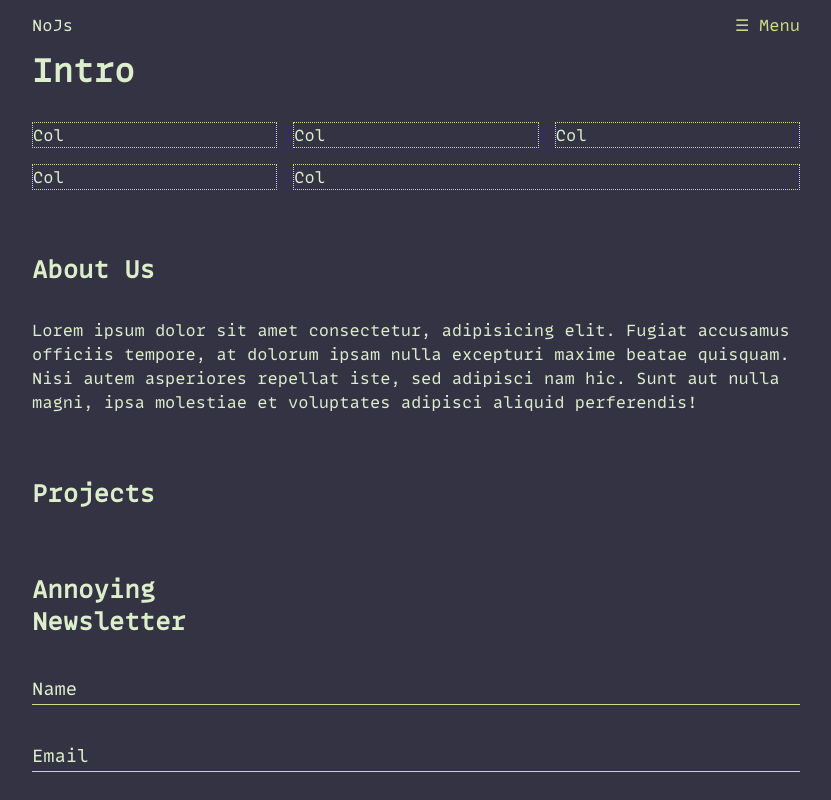
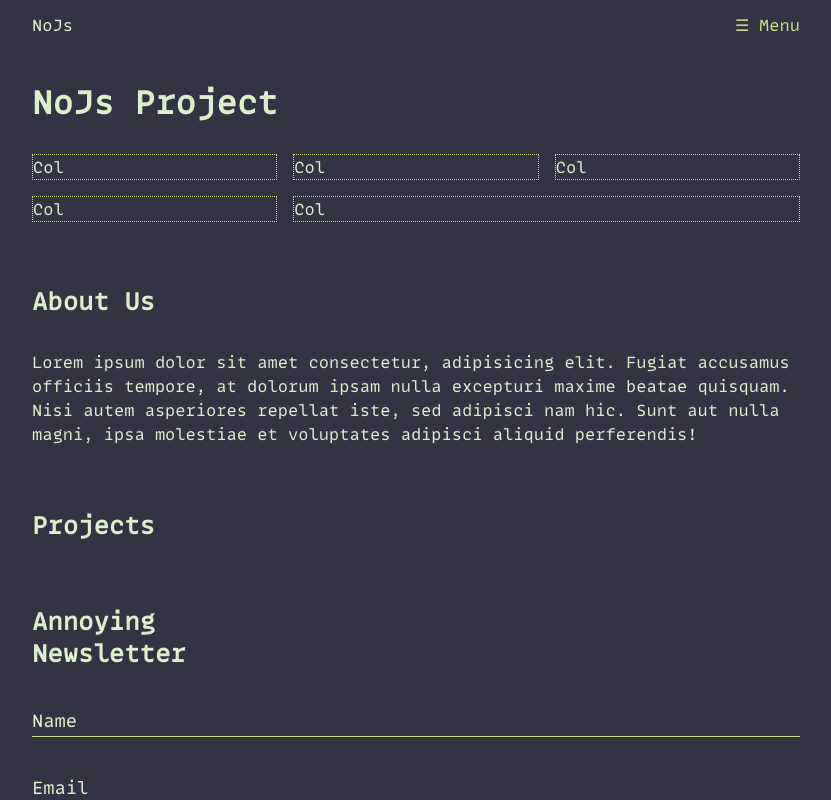
Before and after one commit to meelix/nojs-website, a plain HTML site: page index.html in a window 1280 px wide. Shown: the whole page, without its empty margins (224-1055 px from the left). Drawn offline with Linux system fonts and the light colour scheme.

Commit message:
adjustments

```diff
--- a/index.html
+++ b/index.html
@@ -14,7 +14,7 @@
         <a href="." id="logo">NoJs</a>
         <div id="menu_toggle"><a href="#toggle" id="open_menu" aria-label="Open menu">Menu</a><a href="#a" id="close_menu" aria-label="Close menu">Menu</a></div>
         <nav id="menu">
-            <a href="#intro">Intro</a>
+            <a href="#intro">Home</a>
             <a href="#about">About Us</a>
             <a href="#projects">Projects</a>
             <a href="#contact">Contact</a>
@@ -24,7 +24,7 @@
     <div id="wrapper">
         <main>
             <div class="container" id="intro">
-                <h1 class="mb2">Intro</h1>
+                <h1 class="mt2 mb2">NoJs Project</h1>
                 <div class="grid">
                     <div class="col-2">Col</div>
                     <div class="col-1 md-col-2">Col</div>
```
Also changed, not shown: 404.html (+1 -1 lines), thanks.html (+1 -1 lines).
